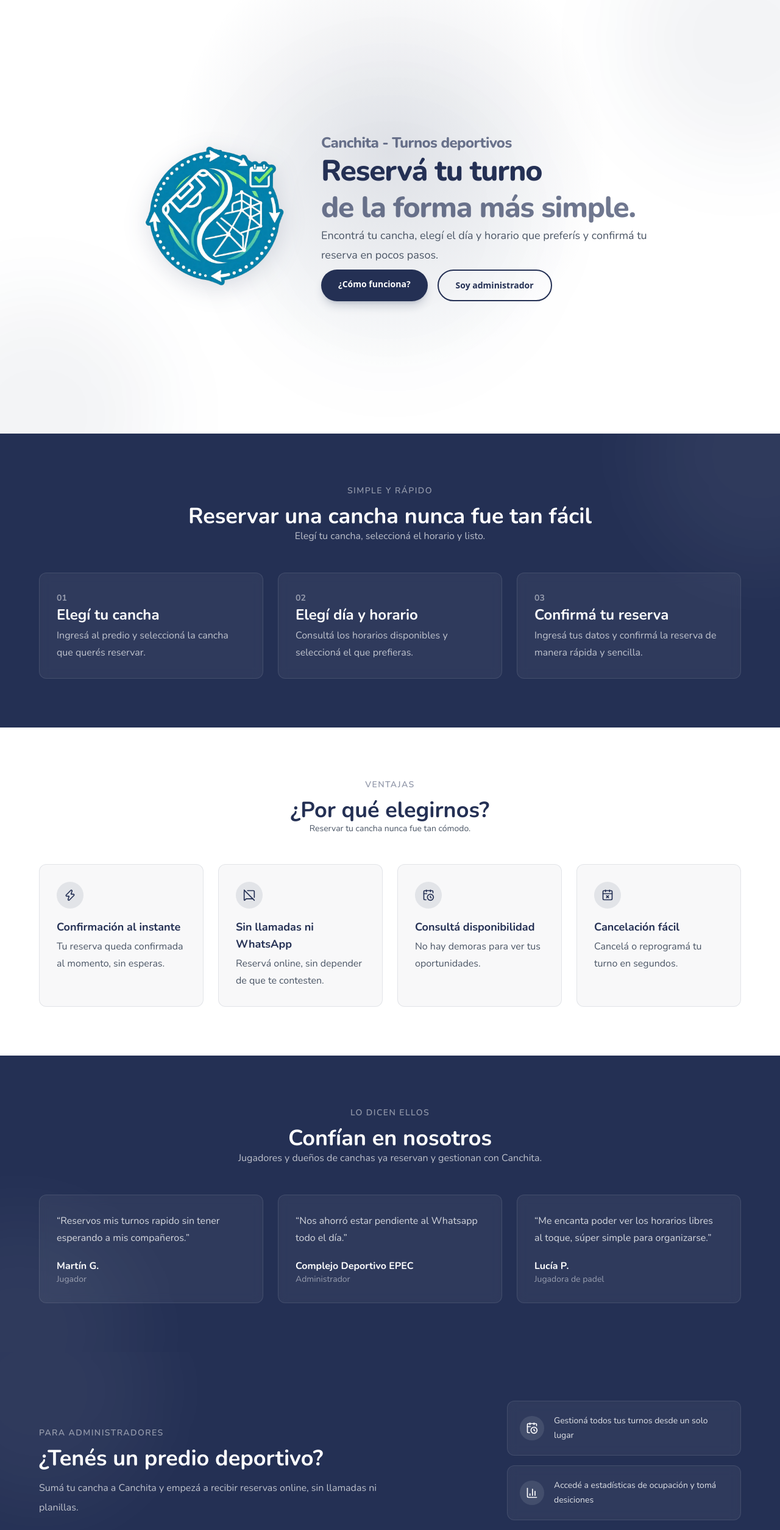
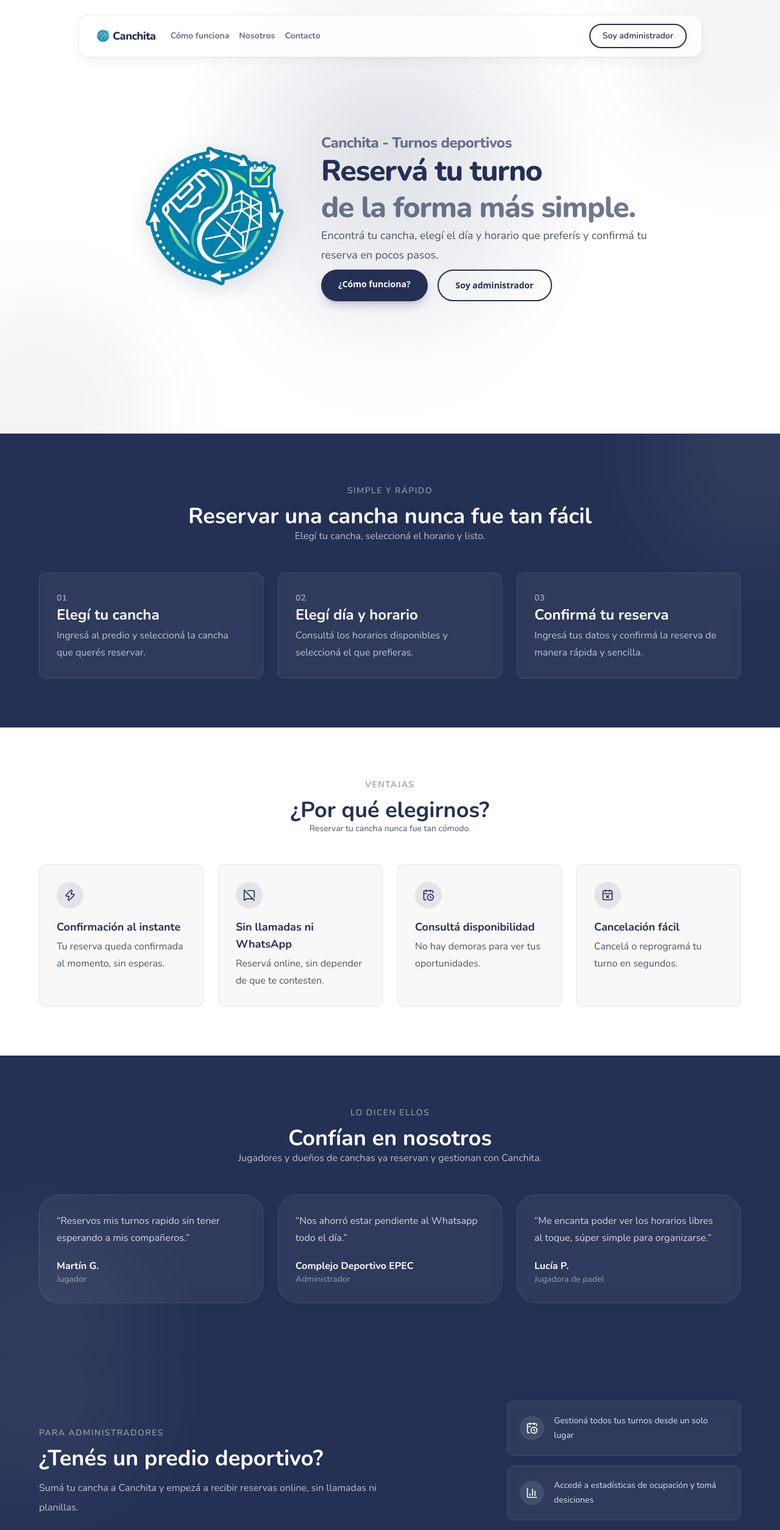
Before and after one commit to matiibuffaRC/canchita, a Next.js app: page / in a window 1280 px wide. Shown: the top 2509 px of the page at 61% size. Built offline with nearby package versions, Linux system fonts and the light colour scheme; a web font is replaced by a local one.

Commit message:
Añadimos el header

```diff
--- a/src/app/layout.tsx
+++ b/src/app/layout.tsx
@@ -1,6 +1,8 @@
 import type { Metadata } from "next";
 import { SUSE_Mono, Nunito } from "next/font/google";
 import "./globals.css";
+
+import Header from "../components/header/Header"
 
 const suseMono = SUSE_Mono({
     variable: "--font-geist-sans",
@@ -20,6 +22,7 @@
 export default function RootLayout({ children }: { children: React.ReactNode }) {
     return (
         <html lang="en" className={`${suseMono.variable} ${nunito.variable} h-full antialiased`} >
+            <Header></Header>
             <body className="min-h-full flex flex-col">{children}</body>
         </html>
     );
--- a/src/app/page.tsx
+++ b/src/app/page.tsx
@@ -41,7 +41,7 @@
 
 export default function Home() {
     return (
-        <main className="min-h-screen overflow-hidden bg-white text-[#243054]">
+        <main id='inicio' className="min-h-screen overflow-hidden bg-white text-[#243054]">
             <Hero />
 
             <section id="como-funciona" aria-labelledby="steps-title" className="relative scroll-mt-8 overflow-hidden bg-[#243054] px-6 py-20 text-white">
--- /dev/null
+++ b/src/components/header/Header.tsx
@@ -0,0 +1,82 @@
+'use client';
+
+import { useEffect, useState } from 'react';
+import Image from 'next/image';
+import Link from 'next/link';
+import { Menu, X } from 'lucide-react';
+
+const navLinks = [
+    { label: 'Cómo funciona', href: '#como-funciona' },
+    { label: 'Nosotros', href: '#nosotros' },
+    { label: 'Contacto', href: '#contacto' },
+];
+
+export default function Header() {
+    const [scrolled, setScrolled] = useState(false);
+    const [menuOpen, setMenuOpen] = useState(false);
+
+    useEffect(() => {
+        const onScroll = () => setScrolled(window.scrollY > 16);
+
+        onScroll();
+        window.addEventListener('scroll', onScroll, { passive: true });
+        return () => window.removeEventListener('scroll', onScroll);
+    }, []);
+
+    // Si se agranda a desktop con el menú mobile abierto, lo cerramos
+    useEffect(() => {
+        const onResize = () => {
+            if (window.innerWidth >= 768) setMenuOpen(false);
+        };
+
+        window.addEventListener('resize', onResize);
+        return () => window.removeEventListener('resize', onResize);
+    }, []);
+
+    return (
+        <header className={`fixed inset-x-0 top-0 z-50 px-4 pt-4 transition-[padding] duration-300 ${scrolled ? 'md:pt-3' : 'md:pt-6'}`}>
+            <div className={`nunito mx-auto flex w-full items-center justify-between rounded-2xl border border-[#243054]/10 bg-white/80 px-4 py-3 shadow-lg shadow-[#243054]/5 backdrop-blur-md transition-all duration-300 md:px-6 md:py-3.5 ${scrolled ? 'max-w-4xl' : 'max-w-5xl'}`}>
+
+                <div className='flex gap-6'>
+                    <Link href="/#inicio" className="flex items-center select-none" onClick={() => setMenuOpen(false)}>
+                        <Image src="/icons/IconPNG.png" alt="Logo de Canchita" width={32} height={32} className={`transition-all duration-300 ${scrolled ? 'md:h-7 md:w-7' : 'md:h-8 md:w-8'}`} />
+                        <span className="text-lg font-extrabold tracking-tight text-[#243054]">
+                            Canchita
+                        </span>
+                    </Link>
+
+                    <nav className="hidden items-center gap-4 md:flex">
+                        {navLinks.map((link) => (
+                            <Link key={link.href} href={link.href} className="text-sm font-bold text-[#243054]/70 transition-colors hover:text-[#243054]" >
+                                {link.label}
+                            </Link>
+                        ))}
+                    </nav>
+                </div>
+
+                <Link href="/admin" className="hidden rounded-4xl border-2 border-[#243054] px-5 py-2 text-sm font-semibold text-[#243054] transition-all duration-300 hover:bg-[#243054] hover:text-white md:inline-block focus-visible:outline focus-visible:outline-offset-2 focus-visible:outline-[#243054]" >
+                    Soy administrador
+                </Link>
+
+                <button type="button" onClick={() => setMenuOpen((prev) => !prev)} aria-expanded={menuOpen} aria-controls="mobile-menu" aria-label={menuOpen ? 'Cerrar menú' : 'Abrir menú'} className="flex h-9 w-9 items-center justify-center rounded-full text-[#243054] transition-colors hover:bg-[#243054]/5 md:hidden" >
+                    {menuOpen ? <X className="h-5 w-5" /> : <Menu className="h-5 w-5" />}
+                </button>
+            </div>
+
+            {/* Menú desplegable mobile */}
+            <div id="mobile-menu" className={`nunito mx-auto w-full max-w-4xl overflow-hidden transition-all duration-300 ease-in-out md:hidden ${ menuOpen ? 'mt-3 max-h-96 opacity-100' : 'max-h-0 opacity-0' }`} >
+                <div className="flex flex-col gap-1 rounded-2xl border border-[#243054]/10 bg-white/95 p-4 shadow-lg shadow-[#243054]/5 backdrop-blur-md">
+                    {navLinks.map((link) => (
+                        <Link key={link.href} href={link.href} onClick={() => setMenuOpen(false)} className="rounded-lg px-3 py-2.5 text-sm font-semibold text-[#243054]/80 transition-colors hover:bg-[#243054]/5 hover:text-[#243054]" >
+                            {link.label}
+                        </Link>
+                    ))}
+
+                    <Link href="/admin" onClick={() => setMenuOpen(false)} className="mt-2 rounded-4xl bg-[#243054] px-5 py-2.5 text-center text-sm font-semibold text-white transition-all duration-300 hover:bg-[#1b2644]" >
+                        Soy administrador
+                    </Link>
+                </div>
+            </div>
+        </header>
+    );
+}
--- a/src/components/home/AdminSection.tsx
+++ b/src/components/home/AdminSection.tsx
@@ -36,10 +36,7 @@
                         sin llamadas ni planillas.
                     </p>
 
-                    <Link
-                        href="/admin"
-                        className="nunito mt-6 inline-block rounded-4xl bg-white px-7 py-3.5 text-sm font-semibold text-[#243054] shadow-lg shadow-black/10 transition-all duration-300 hover:-translate-y-0.5 hover:bg-white/90 motion-reduce:transition-none motion-reduce:hover:translate-y-0 focus-visible:outline focus-visible:outline-offset-2 focus-visible:outline-white"
-                    >
+                    <Link href="/admin" className="nunito font-bold mt-6 inline-block rounded-4xl bg-white px-7 py-3.5 text-sm text-[#243054] shadow-lg shadow-black/10 transition-all duration-300 hover:-translate-y-0.5 hover:bg-white/90 motion-reduce:transition-none motion-reduce:hover:translate-y-0 focus-visible:outline focus-visible:outline-offset-2 focus-visible:outline-white" >
                         Quiero sumar mi cancha
                     </Link>
                 </div>
@@ -48,7 +45,7 @@
                     {perks.map((perk) => (
                         <div
                             key={perk.text}
-                            className="nunito flex items-center gap-4 rounded-xl border border-white/10 bg-white/5 p-5 backdrop-blur-sm"
+                            className="nunito flex items-center gap-4 rounded-xl border border-white/10 bg-white/5 p-5 backdrop-blur-sm hover:translate-x-2 transition-all duration-300"
                         >
                             <div className="flex h-10 w-10 shrink-0 items-center justify-center rounded-full bg-white/10">
                                 <perk.icon className="h-5 w-5" />
--- a/src/components/home/Benefits.tsx
+++ b/src/components/home/Benefits.tsx
@@ -12,7 +12,7 @@
 
 export default function Benefits({ benefits }: BenefitsProps) {
     return (
-        <section aria-labelledby="benefits-title" className="relative bg-white px-6 py-20">
+        <section id='nosotros' aria-labelledby="benefits-title" className="relative bg-white px-6 py-20">
             <div className="mx-auto max-w-6xl">
                 <div className="mx-auto max-w-2xl text-center">
                     <span className="nunito text-sm font-semibold uppercase tracking-widest text-[#243054]/50">
--- a/src/components/home/Hero.tsx
+++ b/src/components/home/Hero.tsx
@@ -30,7 +30,7 @@
                         que preferís y confirmá tu reserva en pocos pasos.
                     </p>
 
-                    <div className="px-10 md:px-0 mt-6 md:mt-2 flex flex-col justify-center gap-4 sm:flex-row md:justify-start" >
+                    <div className="px-15 md:px-0 mt-6 md:mt-2 flex flex-col justify-center gap-4 sm:flex-row md:justify-start" >
                         <Link href="#como-funciona" className="rounded-4xl text-sm bg-[#243054] px-7 py-3.5 font-semibold text-white shadow-lg shadow-[#243054]/20 transition-all duration-300 hover:-translate-y-0.5 hover:bg-[#1b2644] hover:shadow-xl motion-reduce:transition-none motion-reduce:hover:translate-y-0 focus-visible:outline focus-visible:outline-offset-2 focus-visible:outline-[#243054] " >
                             ¿Cómo funciona?
                         </Link>
--- a/src/components/home/Testimonials.tsx
+++ b/src/components/home/Testimonials.tsx
@@ -9,15 +9,15 @@
 }
 
 const hoverEffects = [
-    'hover:-translate-y-1 hover:-rotate-3', // primero: rota a la izquierda
+    'hover:-translate-y-1 hover:-rotate-2', // primero: rota a la izquierda
     'hover:-translate-y-1',                 // medio: solo se traslada hacia arriba
-    'hover:-translate-y-1 hover:rotate-3',  // tercero: rota a la derecha
+    'hover:-translate-y-1 hover:rotate-2',  // tercero: rota a la derecha
 ];
 
 export default function Testimonials({ testimonials }: TestimonialsProps) {
     return (
         <section aria-labelledby="testimonials-title" className="relative overflow-hidden bg-[#243054] px-6 py-20 text-white">
-            <div aria-hidden="true" className="pointer-events-none absolute -left-40 -bottom-40 h-96 w-96 rounded-full bg-white/5 blur-3xl" />
+            <div aria-hidden="true" className="pointer-events-none absolute -left-32 -bottom-40 h-96 w-96 rounded-full bg-white/5 blur-3xl" />
 
             <div className="relative z-10 mx-auto max-w-6xl">
                 <div className="mx-auto max-w-2xl text-center">
@@ -38,7 +38,7 @@
                     {testimonials.map((testimonial, index) => (
                         <div
                             key={testimonial.name}
-                            className={`nunito rounded-xl border border-white/10 bg-white/5 p-7 backdrop-blur-sm transition duration-300 hover:bg-white/10 ${hoverEffects[index % hoverEffects.length]}`}
+                            className={`nunito rounded-4xl border border-white/10 bg-white/5 p-7 backdrop-blur-sm transition duration-300 hover:bg-white/10 ${hoverEffects[index % hoverEffects.length]}`}
                         >
                             <p className="leading-7 text-white/80">
                                 “{testimonial.quote}”
```
